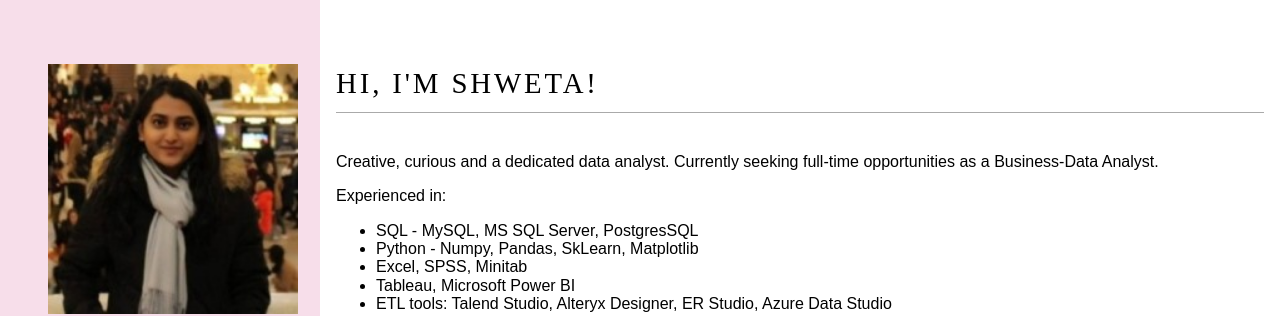
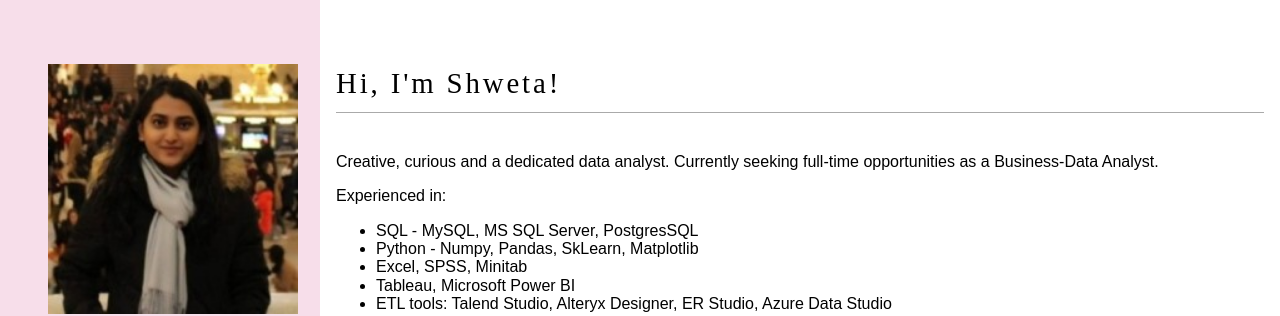
Before and after one commit to shweta-birajdar/shweta-birajdar.github.io, a Jekyll site: the page built from index.html, in a window 1280 px wide. Shown: the top 316 px of the page. Built offline with Jekyll 4.4.1, drawn with Linux system fonts in a browser that asks for light colours; nearby versions of some CDN libraries; some web fonts are replaced.

Commit message:
Update main.css

```diff
--- a/css/main.css
+++ b/css/main.css
@@ -1,7 +1,7 @@
 ---
 ---
 
-@import "fonts/ostrich-sans.css";
+@import "shweta-birajdar/jseppi.github.io/css/fonts/ostrich-sans.css";
 @import url(https://fonts.googleapis.com/css?family=Noto+Sans);
 
 $color-pink: #FB6964;
@@ -171,7 +171,6 @@
 }
 
 .content-subhead {
-    text-transform: uppercase;
     color: $color-dark-gray;
     border-bottom: 1px solid #aaa;
     padding: 0.4em 0;
```
